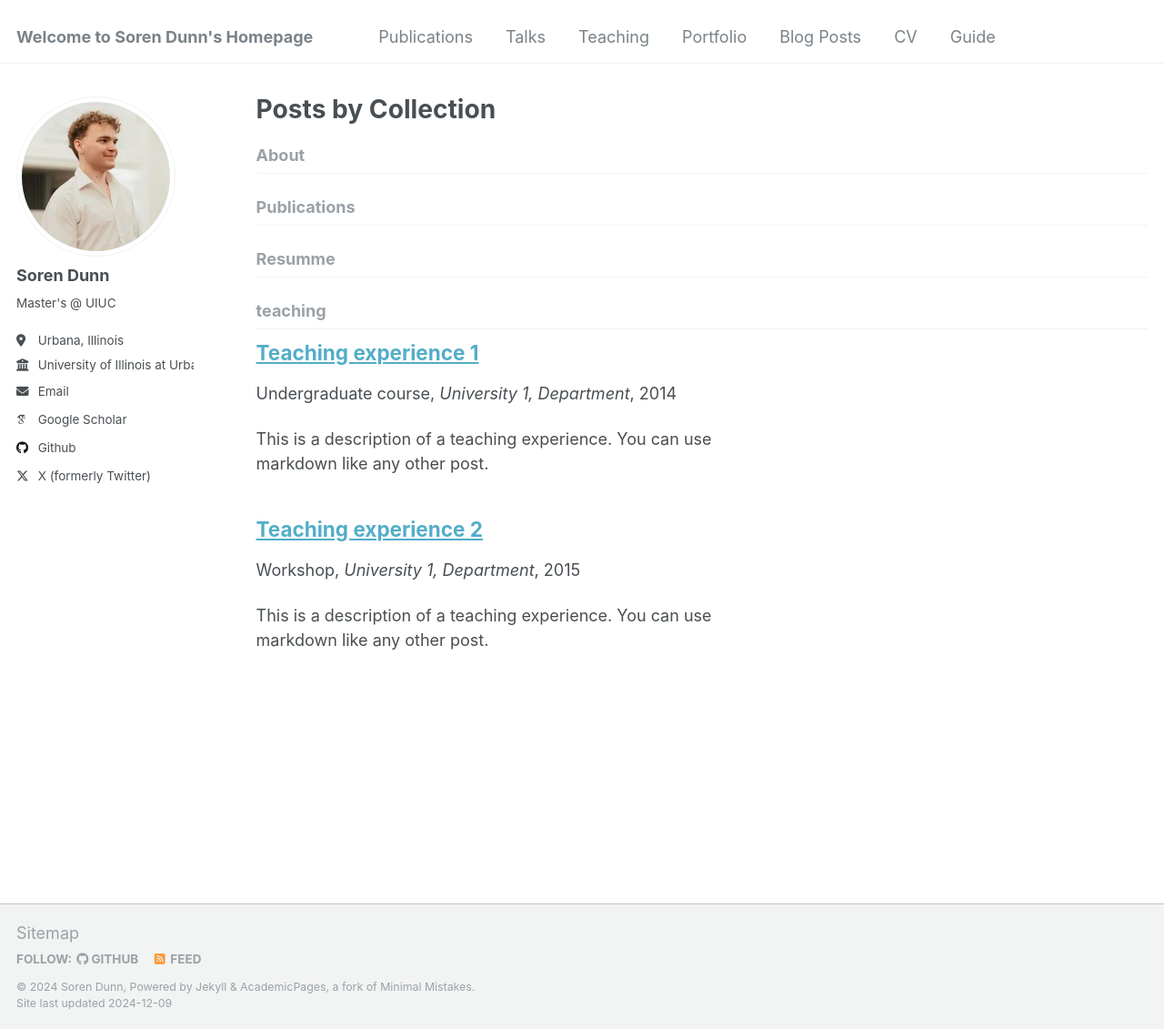
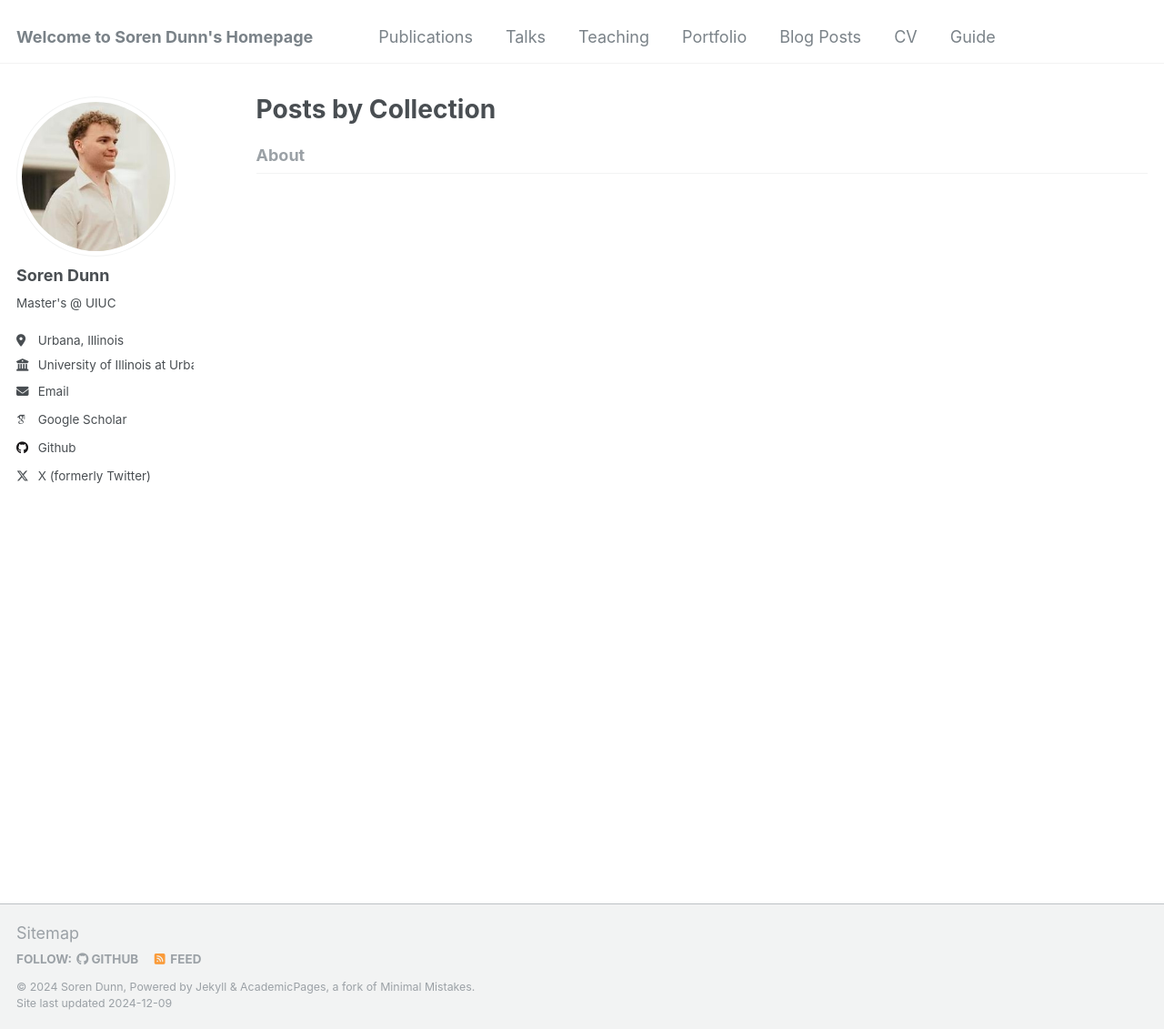
Before and after one commit to sorendunn/sorendunn.github.io, a Jekyll site: the page built from _pages/collection-archive.html, in a window 1280 px wide and 1131 px high. Shown: the whole window at 91% size. Built offline with Jekyll 4.4.1, drawn with Linux system fonts in a browser that asks for light colours; some web fonts are replaced; part of the change alters nothing that is shown.

Commit message:
removing extra pages

```diff
--- a/_config.yml
+++ b/_config.yml
@@ -212,18 +212,18 @@ kramdown:
 
 # These settings control the types of collections used by the template
 collections:
-  teaching:
-   output: true
-   permalink: /:collection/:path/
+  # teaching:
+  #  output: true
+  #  permalink: /:collection/:path/
   About:
     output: true
     permalink: /:collection/:path/
-  Publications:
-    output: true
-    permalink: /:collection/:path/
-  Resumme:
-    output: true
-    permalink: /:collection/:path/
+  # Publications:
+  #   output: true
+  #   permalink: /:collection/:path/
+  # Resumme:
+  #   output: true
+  #   permalink: /:collection/:path/
   # Blog Posts:
   #   output: true
   #   permalink: /:collection/:path/
```
